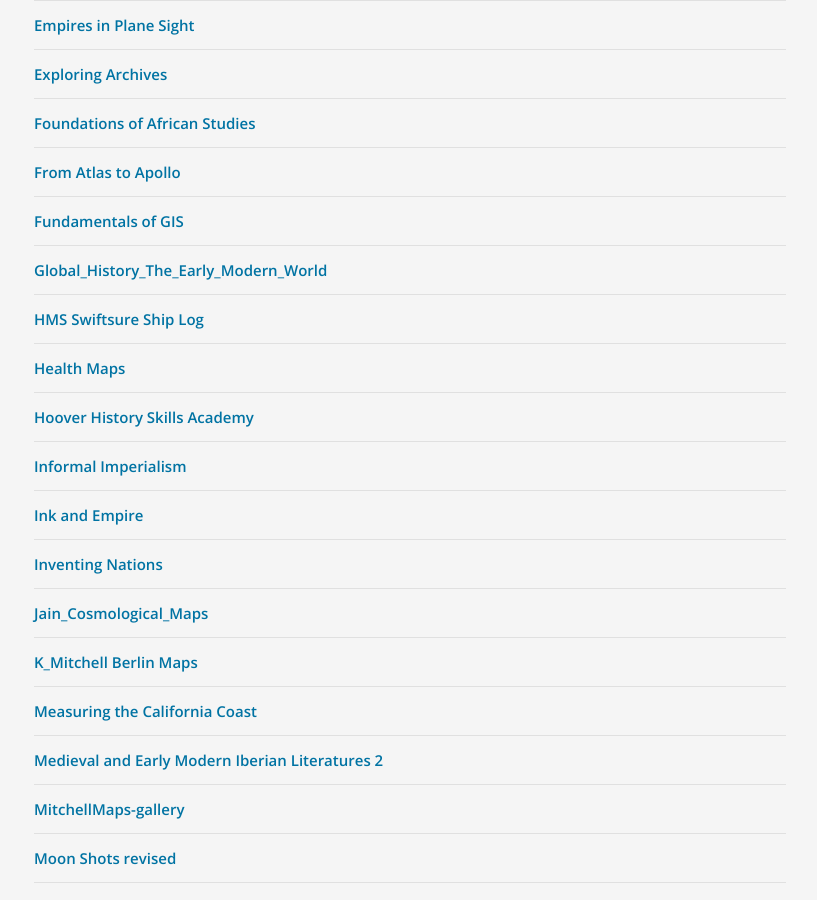
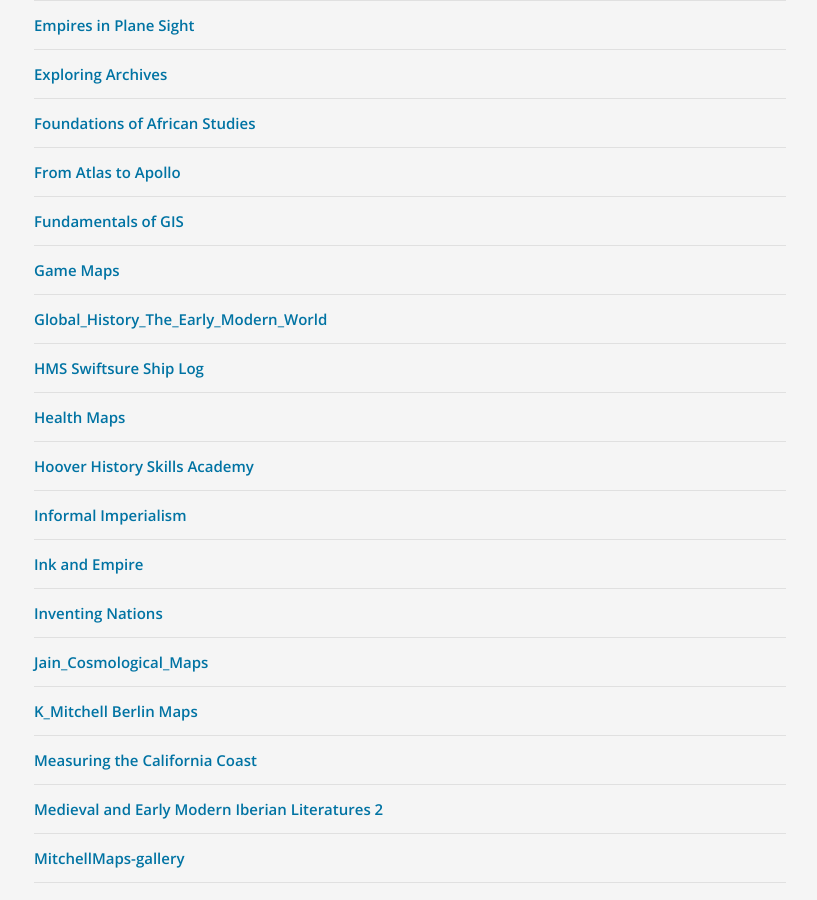
Before and after one commit to davidrumseymapcenter/iiif-galleries, a Jekyll site: the page built from index.md, in a window 1280 px wide and 900 px high, scrolled down 701 px. Shown: the whole window, without its empty margins (230-1047 px from the left). Built offline with Jekyll 4.4.1, drawn with Linux system fonts in a browser that asks for light colours; our own code applies the rules of GitHub Pages for plain Markdown files.

Commit message:
Auto-update gallery index

```diff
--- a/index.md
+++ b/index.md
@@ -25,6 +25,7 @@ layout: default
 <li><a href="https://davidrumseymapcenter.github.io/set-builder/presentation.html?file=https://raw.githubusercontent.com/davidrumseymapcenter/iiif-galleries/main/galleries/Foundations of African Studies-gallery.json" target="_blank">Foundations of African Studies</a></li>
 <li><a href="https://davidrumseymapcenter.github.io/set-builder/presentation.html?file=https://raw.githubusercontent.com/davidrumseymapcenter/iiif-galleries/main/galleries/From Atlas to Apollo-gallery.json" target="_blank">From Atlas to Apollo</a></li>
 <li><a href="https://davidrumseymapcenter.github.io/set-builder/presentation.html?file=https://raw.githubusercontent.com/davidrumseymapcenter/iiif-galleries/main/galleries/Fundamentals of GIS-gallery.json" target="_blank">Fundamentals of GIS</a></li>
+<li><a href="https://davidrumseymapcenter.github.io/set-builder/presentation.html?file=https://raw.githubusercontent.com/davidrumseymapcenter/iiif-galleries/main/galleries/Game Maps-gallery.json" target="_blank">Game Maps</a></li>
 <li><a href="https://davidrumseymapcenter.github.io/set-builder/presentation.html?file=https://raw.githubusercontent.com/davidrumseymapcenter/iiif-galleries/main/galleries/Global_History_The_Early_Modern_World.json" target="_blank">Global_History_The_Early_Modern_World</a></li>
 <li><a href="https://davidrumseymapcenter.github.io/set-builder/presentation.html?file=https://raw.githubusercontent.com/davidrumseymapcenter/iiif-galleries/main/galleries/HMS Swiftsure Ship Log.json" target="_blank">HMS Swiftsure Ship Log</a></li>
 <li><a href="https://davidrumseymapcenter.github.io/set-builder/presentation.html?file=https://raw.githubusercontent.com/davidrumseymapcenter/iiif-galleries/main/galleries/Health Maps-gallery.json" target="_blank">Health Maps</a></li>
```
